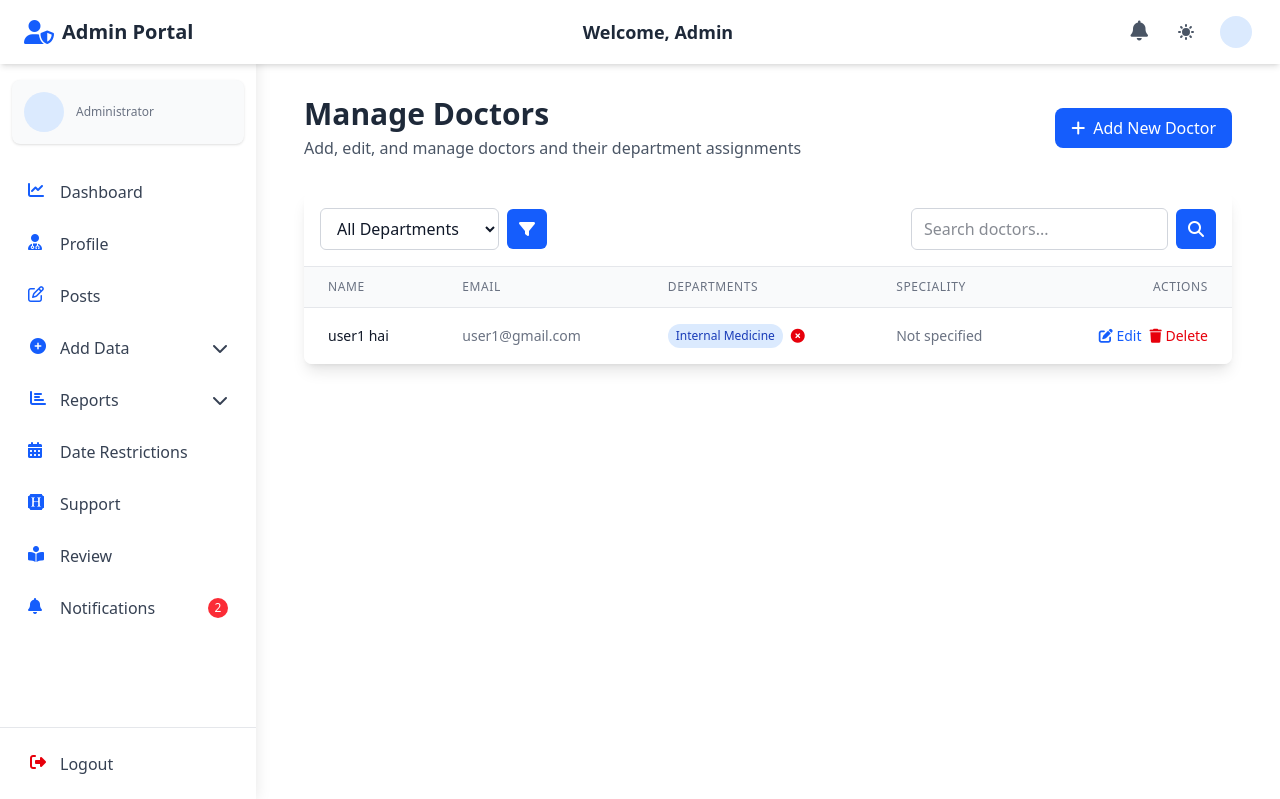
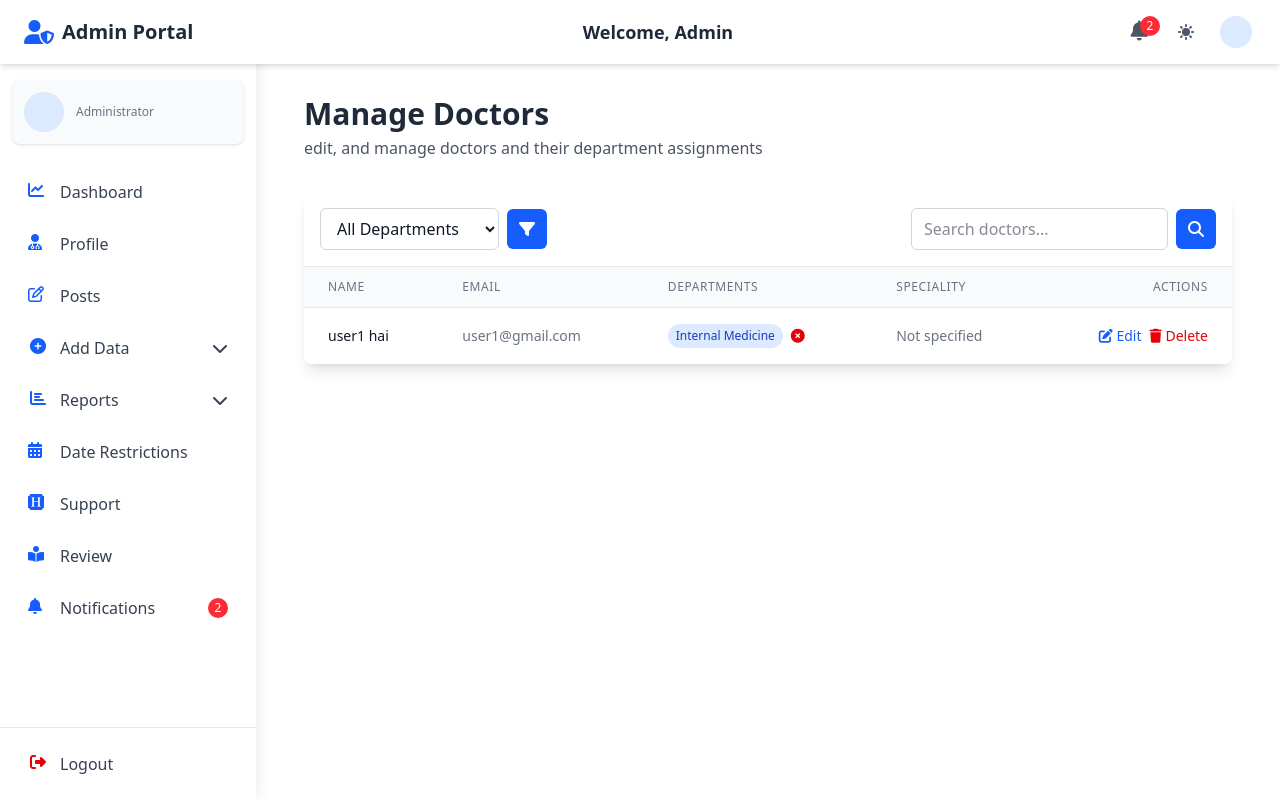
Before and after one commit to AkashMaurya/Elogforlinux, a Django app: page /admin_section/add_doctor/ in a window 1280 px wide. Shown: the top 799 px of the page. Run offline with Django 5.2, Linux system fonts and the light colour scheme; a user stored in the database is signed in; data comes from the database, SQL or seed files in the repository; style sheets or scripts are compiled from the project's sources; parts of the project's set-up code (start-up, migrations or seed data) failed here and were passed over; some libraries are stand-ins or nearby versions.

Commit message:
ready for productions

```diff
--- a/admin_section/templates/admin_section/add_doctor.html
+++ b/admin_section/templates/admin_section/add_doctor.html
@@ -15,12 +15,12 @@
     <div class="flex flex-col md:flex-row md:items-center md:justify-between mb-8">
       <div>
         <h2 class="text-3xl font-bold text-gray-800 dark:text-white">Manage Doctors</h2>
-        <p class="text-gray-600 dark:text-gray-300 mt-1">Add, edit, and manage doctors and their department assignments</p>
+        <p class="text-gray-600 dark:text-gray-300 mt-1">edit, and manage doctors and their department assignments</p>
       </div>
       <div class="mt-4 md:mt-0">
-        <button id="toggle-forms-btn" class="px-4 py-2 bg-blue-600 text-white rounded-lg hover:bg-blue-700 transition-colors duration-200 flex items-center">
+       <!-- <button id="toggle-forms-btn" class="px-4 py-2 bg-blue-600 text-white rounded-lg hover:bg-blue-700 transition-colors duration-200 flex items-center">
           <i class="fas fa-plus mr-2"></i> Add New Doctor
-        </button>
+        </button>-->
       </div>
     </div>
 
--- a/admin_section/views_file/add_doctor.py
+++ b/admin_section/views_file/add_doctor.py
@@ -10,7 +10,7 @@ from django import forms
 import csv
 import io
 from accounts.models import CustomUser, Doctor
-from admin_section.models import Department
+from admin_section.models import Department, AdminNotification
 from admin_section.forms import DoctorUserForm, DoctorForm, AssignDoctorToDepartmentForm, BulkDoctorUploadForm
 
 
@@ -260,7 +260,9 @@ def add_doctor(request):
         'selected_department': department_filter,
         'search_query': search_query,
         'bulk_results': bulk_results,
-        'sample_csv_data': sample_csv_data
+        'sample_csv_data': sample_csv_data,
+        'unread_notifications_count': AdminNotification.objects.filter(recipient=request.user, is_read=False).count() if request.user.is_authenticated else 0,
+        'admin_unread_notifications_count': AdminNotification.objects.filter(recipient=request.user, is_read=False).count() if request.user.is_authenticated else 0
     }
 
     return render(request, "admin_section/add_doctor.html", context)
--- a/elogbookagu/settings.py
+++ b/elogbookagu/settings.py
@@ -30,7 +30,7 @@ SECRET_KEY = config("SECRET_KEY")
 
 
 # SECURITY WARNING: don't run with debug turned on in production!
-DEBUG = True
+DEBUG = False
 
 # DEBUG = os.getenelog("DEBUG", "False") == "True"
 #ALLOWED_HOSTS = ['63.178.58.137', 'elog.agu.edu.bh']
```
Also changed, not shown: 1 other file.
